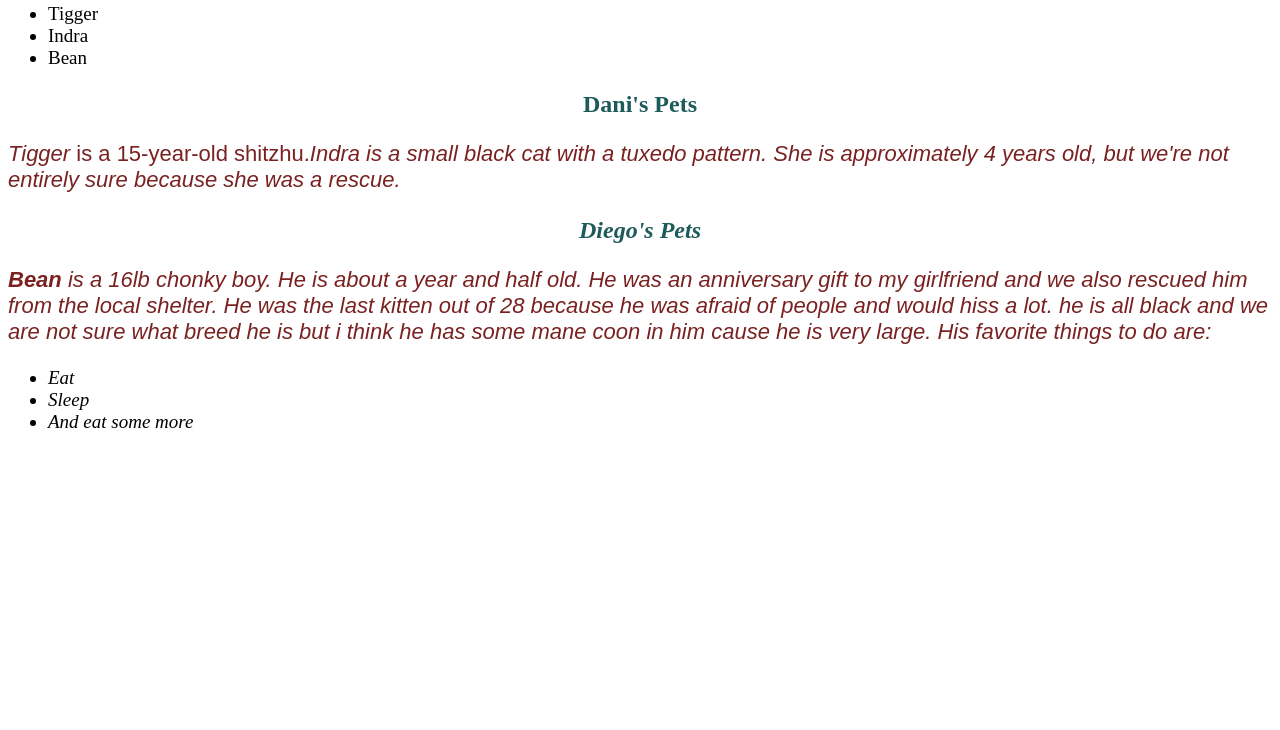
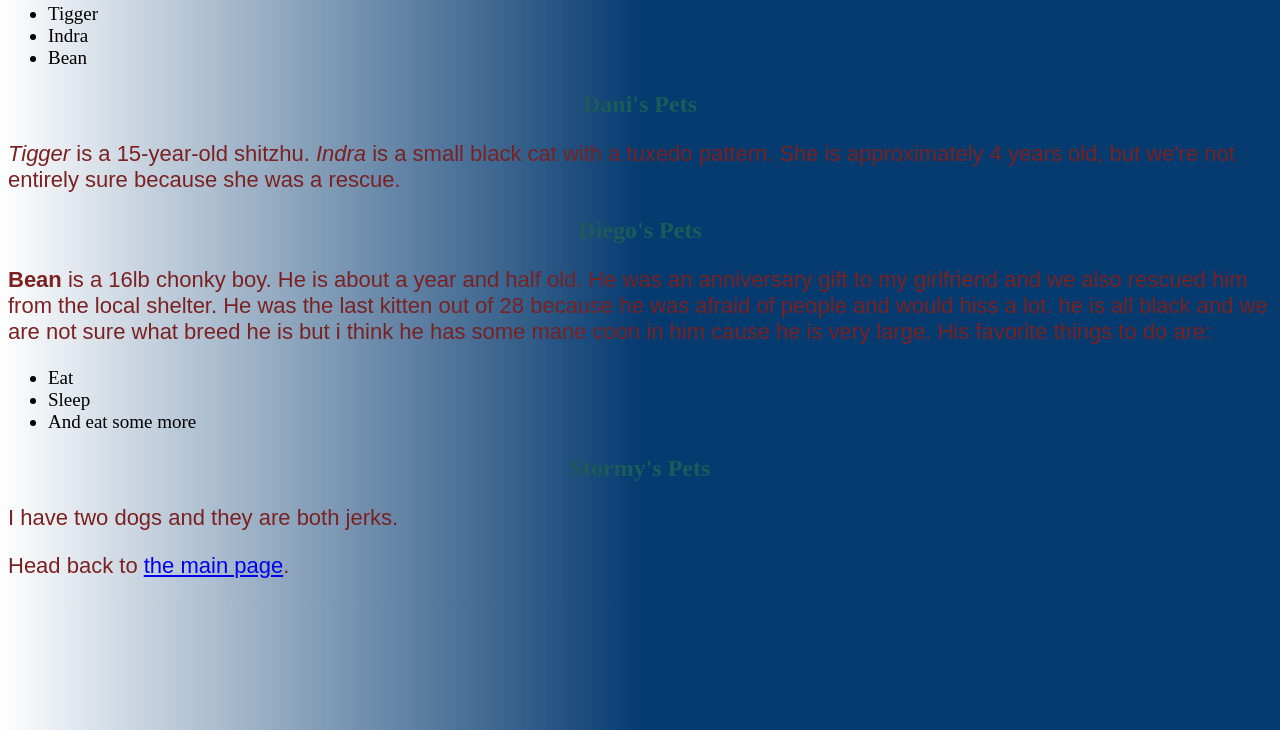
Before and after one commit to sinkstyt/my-second-webpage, a plain HTML site: page pet.html in a window 1280 px wide. Shown: the part 70-800 px from the top of the page. Drawn offline with Linux system fonts and the light colour scheme.

Commit message:
add Stormy's pets, link back to index
Co-authored-by: Stormy Starkey <stormy.starkey@yahoo.com>

```diff
--- a/pet.html
+++ b/pet.html
@@ -6,7 +6,7 @@
   <title>Diego & Dani's Pets</title>
 </head>
 
-<body>
+<body class="page-wrapper">
   <h1>Our Pets' Names</h1>
   <ul>
     <li>Tigger</li>
@@ -14,18 +14,18 @@
     <li>Bean</li>
   </ul>
   <h2>Dani's Pets</h2>
-  <p><em>Tigger</em> is a 15-year-old shitzhu.<em>Indra<em> is a small black cat with a tuxedo pattern. She is approximately 4 years
+  <p><em>Tigger</em> is a 15-year-old shitzhu. <em>Indra</em> is a small black cat with a tuxedo pattern. She is approximately 4 years
     old, but we're not entirely sure because she was a rescue.</p>
   <h2>Diego's Pets</h2>
-  <p><strong>Bean</strong> is a 16lb chonky boy. He is about a year and half old. He was an anniversary gift to my girlfriend and we also
-    rescued him from the local shelter. He was the last kitten out of 28 because he was afraid of people and would hiss
-    a lot. he is all black and we are not sure what breed he is but i think he has some mane coon in him cause he is
-    very large. His favorite things to do are:</p>
+  <p><strong>Bean</strong> is a 16lb chonky boy. He is about a year and half old. He was an anniversary gift to my girlfriend and we also rescued him from the local shelter. He was the last kitten out of 28 because he was afraid of people and would hiss a lot. he is all black and we are not sure what breed he is but i think he has some mane coon in him cause he is very large. His favorite things to do are:</p>
   <ul>
     <li>Eat</li>
     <li>Sleep</li>
     <li>And eat some more</li>
   </ul>
 
+  <h2>Stormy's Pets</h2>
+  <p>I have two dogs and they are both jerks.</p>
+  <p>Head back to <a href="index.html">the main page</a>.</p>
 </body>
 </html>
```
